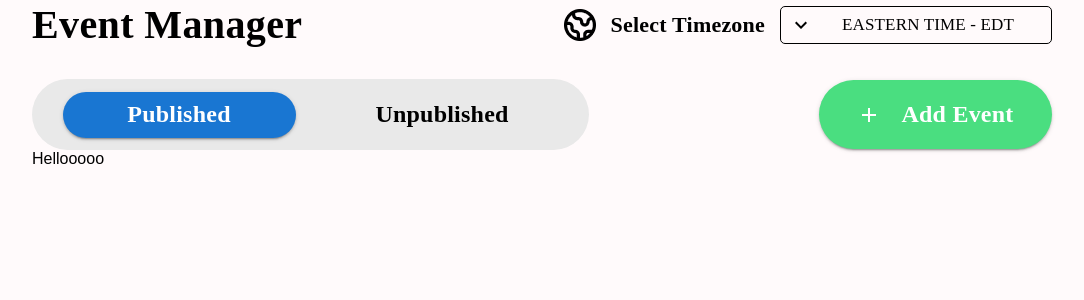
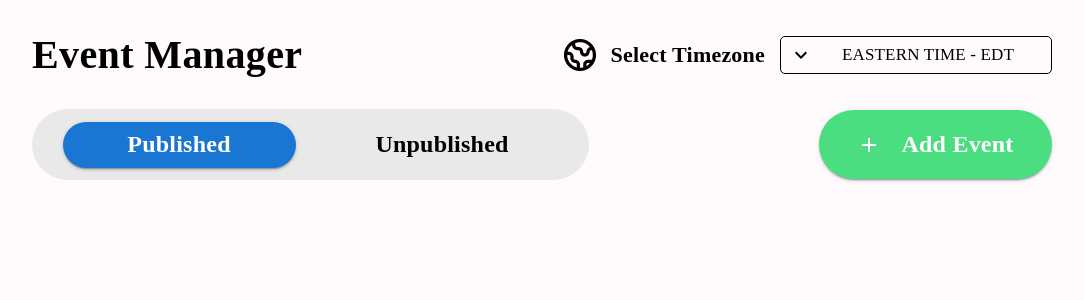
Before and after one commit to VyacheslavKolos/event-manager, a React (Create React App) app: page / in a window 1280 px wide. Before the commit this address led to /published. Shown: the top 300 px of the page, without its empty margins (98-1182 px from the left). Built offline with nearby package versions, Linux system fonts and the light colour scheme; data requests are answered from the project's data file.

Commit message:
Filter Events

```diff
--- a/src/App.tsx
+++ b/src/App.tsx
@@ -1,31 +1,15 @@
 import React from 'react';
 
 import Layout from "./components/Layout";
-import {Navigate, Route, Routes} from "react-router-dom";
 import {Box} from "@mui/material";
 
 import './App.css';
-import PublishedList from "./components/PublishedList";
-import UnPublishedList from "./components/UnPublishedList";
 
 
 const App = () => {
     return (
         <Box>
-            <Routes>
-                <Route path={'/'} element={<Layout/>}>
-
-                    <Route path={'/published'} element={<PublishedList/>}/>
-
-                    <Route
-                        path="/"
-                        element={<Navigate to="/published"/>}
-                    />
-
-                    <Route path={'/unpublished'} element={<UnPublishedList/>}/>
-                </Route>
-
-            </Routes>
+            <Layout/>
         </Box>
     );
 };
--- /dev/null
+++ b/src/components/ActiveButton.tsx
@@ -0,0 +1,25 @@
+import React, {FC} from 'react';
+import {Typography} from "@mui/material";
+import Button from "@mui/material/Button";
+
+interface IProps {
+    (bool: boolean): void;
+}
+
+const ActiveButton: FC<{ changePublished: IProps, name: string }> = ({changePublished, name}) => {
+    return (
+        <Button variant="contained"
+
+                onClick={() => changePublished(true)}
+                sx={{
+                    width: '233px',
+                    height: '46px',
+                    borderRadius: '61px'
+                }}><Typography fontFamily={'Montserrat'} fontStyle={'normal'}
+                               fontWeight={600} fontSize={'24px'}
+                               color={'#FFFFFF'} lineHeight={'29px'}
+                               textTransform={'none'}>{name}</Typography></Button>
+    );
+};
+
+export default ActiveButton;
--- /dev/null
+++ b/src/components/EventList.tsx
@@ -0,0 +1,37 @@
+import React, {FC, useEffect, useState} from 'react';
+import {Box, Stack} from "@mui/material";
+import {useAppDispatch, useAppSelector} from "../hooks";
+import {getAllEvents} from "../store/slices";
+import {IEvent} from "../interfaces";
+
+const EventList: FC<{ filterPublished: boolean; }> = ({filterPublished}) => {
+
+    const [publishedTasks, setPublishedTasks] = useState<IEvent[]>([]);
+    const [unPublishedTasks, setUnPublishedTasks] = useState<IEvent[]>([]);
+
+    const dispatch = useAppDispatch();
+
+    const {events, errors} = useAppSelector(state => state.recordReducer)
+
+    useEffect(() => {
+        dispatch(getAllEvents());
+        if (filterPublished) {
+            setPublishedTasks(events.filter(e => e.isPublished))
+            setUnPublishedTasks([]);
+        } else {
+            setUnPublishedTasks(events.filter(e => !e.isPublished))
+            setPublishedTasks([]);
+        }
+    }, [filterPublished])
+
+
+    return (
+        <Box mt={'44px'}>
+            <Stack>
+
+            </Stack>
+        </Box>
+    );
+};
+
+export default EventList;
--- /dev/null
+++ b/src/components/InActiveButton.tsx
@@ -0,0 +1,26 @@
+import React, {FC} from 'react';
+import Button from "@mui/material/Button";
+import {Typography} from "@mui/material";
+
+interface IProps {
+    (bool: boolean): void;
+
+}
+
+const InActiveButton : FC<{ changePublished: IProps ,status:boolean, name:string}> = ({changePublished,status,name}) => {
+    return (
+        <Button variant="text"
+                onClick={() => changePublished(status)}
+                sx={{
+                    width: '233px',
+                    height: '46px',
+                    color: '#000000'
+                }}><Typography fontFamily={'Montserrat'} fontStyle={'normal'}
+                               fontWeight={600}
+                               fontSize={'24px'}
+                               color={'#000000'} lineHeight={'29px'}
+                               textTransform={'none'}>{name}</Typography></Button>
+    );
+};
+
+export default InActiveButton;
--- a/src/components/Layout.tsx
+++ b/src/components/Layout.tsx
@@ -1,17 +1,19 @@
-import React from 'react';
+import React, {useState} from 'react';
 import {Box} from "@mui/material";
 import Navbar from "./Navbar";
 import NavigationBarAndAddEvent from "./NavigationBarAndAddEvent";
-import {Outlet} from "react-router-dom";
+import EventList from "./EventList";
 
 
 const Layout = () => {
+
+    const [filterPublished, setFilterPublished] = useState(true);
+
     return (
-        <Box width="400px" sx={{width: {lg: '1020px'}}} m="auto">
+        <Box width="400px" sx={{width: {lg: '1020px'}}} m="auto" mt={'30px'}>
             <Navbar/>
-            <NavigationBarAndAddEvent/>
-
-            <Outlet/>
+            <NavigationBarAndAddEvent setFilterPublished={setFilterPublished}/>
+            <EventList filterPublished={filterPublished}/>
         </Box>
     );
 };
--- a/src/components/NavigationBarAndAddEvent.tsx
+++ b/src/components/NavigationBarAndAddEvent.tsx
@@ -1,17 +1,24 @@
-import React, {useState} from 'react';
+import React, {FC, useState} from 'react';
 import {Box, Stack, Typography} from "@mui/material";
 import Button from "@mui/material/Button";
 import AddIcon from '@mui/icons-material/Add';
-import {Link} from "react-router-dom";
+import ActiveButton from "./ActiveButton";
+import InActiveButton from "./InActiveButton";
+
+interface IProps {
+    (bool: boolean): void;
+}
 
 
-const NavigationBarAndAddEvent = () => {
+const NavigationBarAndAddEvent : FC<{ setFilterPublished: IProps}> = ({setFilterPublished}) => {
 
     const [isPublished, setIsPublished] = useState(true);
 
     const changePublished = (bool: boolean) => {
         setIsPublished(bool);
+        setFilterPublished(bool);
     }
+
 
     return (
         <Box mt={'30px'}>
@@ -22,59 +29,19 @@ const NavigationBarAndAddEvent = () => {
                        bgcolor={'#E9E9E9'}>
                     <Stack direction={'row'} gap={'30px'} alignItems={'center'} justifyContent={'center'}>
 
-                        <Link to={'/published'} className={'publish'}>
                         <Box>
-                                {isPublished ? <Button variant="contained"
-                                                       onClick={() => changePublished(true)}
-                                                       sx={{
-                                                           width: '233px',
-                                                           height: '46px',
-                                                           borderRadius: '61px'
-                                                       }}><Typography fontFamily={'Montserrat'} fontStyle={'normal'}
-                                                                      fontWeight={600} fontSize={'24px'}
-                                                                      color={'#FFFFFF'} lineHeight={'29px'}
-                                                                      textTransform={'none'}>Published</Typography></Button> :
-                                    <Button variant="text"
-                                            onClick={() => changePublished(true)}
-                                            sx={{
-                                                width: '233px',
-                                                height: '46px',
-                                                color: '#000000'
-                                            }}><Typography fontFamily={'Montserrat'} fontStyle={'normal'}
-                                                           fontWeight={600}
-                                                           fontSize={'24px'}
-                                                           color={'#000000'} lineHeight={'29px'}
-                                                           textTransform={'none'}>Published</Typography></Button>
+                            {isPublished ? <ActiveButton changePublished={changePublished} name={'Published'}/> :
+                                <InActiveButton changePublished={changePublished} status={true} name={'Published'}/>
                             }
                         </Box>
-                        </Link>
 
-                        <Link to={'/unpublished'} className={'publish'}>
                         <Box>
-                                {!isPublished ? <Button variant="contained"
-                                                        onClick={() => changePublished(true)}
-                                                        sx={{
-                                                            width: '233px',
-                                                            height: '46px',
-                                                            borderRadius: '61px'
-                                                        }}><Typography fontFamily={'Montserrat'} fontStyle={'normal'}
-                                                                       fontWeight={600} fontSize={'24px'}
-                                                                       color={'#FFFFFF'} lineHeight={'29px'}
-                                                                       textTransform={'none'}>Unpublished</Typography></Button> :
-                                    <Button variant="text"
-                                            onClick={() => changePublished(false)}
-                                            sx={{
-                                                width: '233px',
-                                                height: '46px',
-                                                color: '#000000'
-                                            }}><Typography fontFamily={'Montserrat'} fontStyle={'normal'}
-                                                           fontWeight={600}
-                                                           fontSize={'24px'}
-                                                           color={'#000000'} lineHeight={'29px'}
-                                                           textTransform={'none'}>Unpublished</Typography></Button>
+                            {isPublished ?
+                                <InActiveButton changePublished={changePublished} status={false}
+                                                name={'Unpublished'}/> :
+                                <ActiveButton changePublished={changePublished} name={'Unpublished'}/>
                             }
                         </Box>
-                        </Link>
 
 
                     </Stack>
--- a/src/components/PublishedList.tsx
+++ /dev/null
@@ -1,25 +0,0 @@
-import React, {useEffect} from 'react';
-import {Box} from "@mui/material";
-import {useAppDispatch, useAppSelector} from "../hooks";
-import {getAllEvents} from "../store/slices";
-
-const PublishedList = () => {
-
-    // const dispatch = useAppDispatch();
-    //
-    // const {events, errors} = useAppSelector(state => state.recordReducer)
-    //
-    // useEffect(() => {
-    //     dispatch(getAllEvents())
-    // }, [])
-    //
-    // console.log(events);
-
-    return (
-        <Box>
-            Hellooooo
-        </Box>
-    );
-};
-
-export default PublishedList;
--- a/src/components/UnPublishedList.tsx
+++ /dev/null
@@ -1,26 +0,0 @@
-import React, {useEffect} from 'react';
-import {Box} from "@mui/material";
-import {useAppDispatch, useAppSelector} from "../hooks";
-import {getAllEvents} from "../store/slices";
-import EventCard from "./EventCard";
-
-const UnPublishedList = () => {
-
-    const dispatch = useAppDispatch();
-
-    const {events, errors} = useAppSelector(state => state.recordReducer)
-
-    useEffect(() => {
-        dispatch(getAllEvents())
-    }, [])
-
-    return (
-       <Box>
-           {events.map((event)=>(
-               <EventCard/>
-           ))}
-       </Box>
-    );
-};
-
-export default UnPublishedList;
```
Lines whose indentation alone changed are shown as unchanged.
